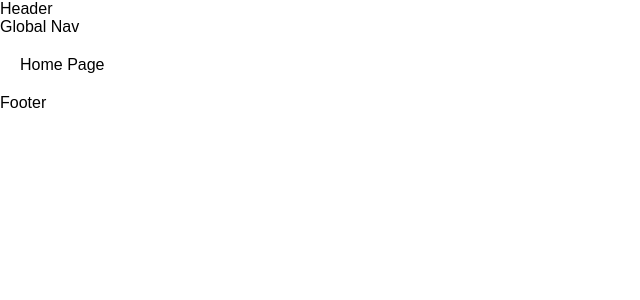
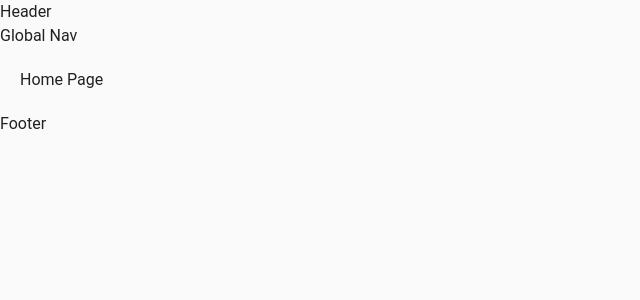
Before and after one commit to wayandway/moneylog, a Next.js app: page / in a window 1280 px wide. Shown: the top 300 px of the page, without its empty margins (0-640 px from the left). Built offline with nearby package versions, Linux system fonts and the light colour scheme.

Commit message:
feat(theme): define themeprovider & usethemes store

```diff
--- a/app/layout.tsx
+++ b/app/layout.tsx
@@ -1,7 +1,8 @@
 import type { Metadata } from 'next';
+
+import { ClientThemeProvider } from '@/app/providers';
 import '@/shared/styles/reset.css';
 import '@/shared/styles/globals.css';
-
 import { Header, Footer } from '@/widgets/layouts';
 
 export const metadata: Metadata = {
@@ -29,9 +30,11 @@ export default function RootLayout({
   return (
     <html lang="ko">
       <body>
-        <Header />
-        <main>{children}</main>
-        <Footer />
+        <ClientThemeProvider>
+          <Header />
+          <main>{children}</main>
+          <Footer />
+        </ClientThemeProvider>
       </body>
     </html>
   );
--- /dev/null
+++ b/src/app/providers/ClientThemeProvider.tsx
@@ -0,0 +1,23 @@
+'use client';
+
+import { useEffect } from 'react';
+import { ThemeProvider, CssBaseline } from '@mui/material';
+import { useThemeStore } from '@/shared/stores/useThemeStore';
+
+export function ClientThemeProvider({ children }: { children: React.ReactNode }) {
+  const { theme, toggleTheme } = useThemeStore();
+
+  useEffect(() => {
+    const savedTheme = localStorage.getItem('theme');
+    if (savedTheme === 'dark') {
+      toggleTheme();
+    }
+  }, [toggleTheme]);
+
+  return (
+    <ThemeProvider theme={theme}>
+      <CssBaseline />
+      {children}
+    </ThemeProvider>
+  );
+}
--- /dev/null
+++ b/src/app/providers/index.ts
@@ -0,0 +1 @@
+export * from './ClientThemeProvider.tsx';
--- /dev/null
+++ b/src/shared/stores/useThemeStore.ts
@@ -0,0 +1,15 @@
+import { create } from 'zustand';
+import { lightTheme, darkTheme } from '@/shared/styles/theme';
+
+interface ThemeState {
+  theme: typeof lightTheme;
+  toggleTheme: () => void;
+}
+
+export const useThemeStore = create<ThemeState>(set => ({
+  theme: lightTheme,
+  toggleTheme: () =>
+    set(state => ({
+      theme: state.theme === lightTheme ? darkTheme : lightTheme,
+    })),
+}));
```
